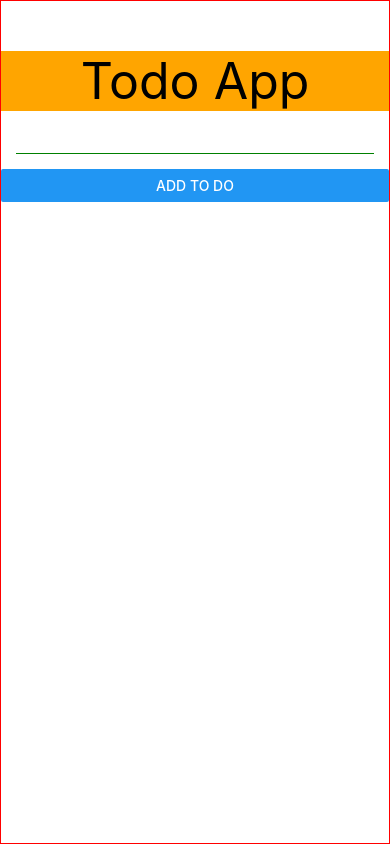
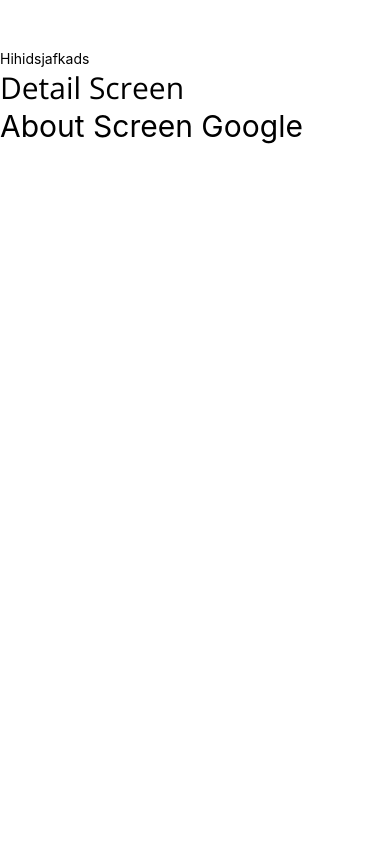
Before and after one commit to tedvkieu/Train-React-Native, a React Native app: screen / in a window 390 px wide. Built offline with nearby package versions, Linux system fonts and the light colour scheme.

Commit message:
#14. Sử dụng Fonts

```diff
--- a/App.tsx
+++ b/App.tsx
@@ -1,151 +1,29 @@
-import { useState } from 'react';
-import {
-    Alert,
-    Button,
-    FlatList,
-    Keyboard,
-    Pressable,
-    ScrollView,
-    StyleSheet,
-    Text,
-    TextInput,
-    TouchableOpacity,
-    TouchableWithoutFeedback,
-    View,
-} from 'react-native';
-import FlexBox from './components/flex.box';
-import AntDesign from '@expo/vector-icons/AntDesign';
+import { Text, View } from 'react-native';
+import HomeScreen from './components/review/home';
+import DetailScreen from './components/review/detail';
+import AboutScreen from './components/review/about';
+import { useEffect } from 'react';
+import { useFonts } from 'expo-font';
+import * as SplashScreen from 'expo-splash-screen';
 
-interface ITodo {
-    id: number;
-    name: string;
-}
+SplashScreen.preventAutoHideAsync(); // chờ cho giao diện load font chữ. Sau đó mới chạy vào ứng dụng
 
-export default function App() {
-    // jsx react native
+const App = () => {
+    const [loaded, error] = useFonts({
+        'OpenSans-Regular': require('./assets/fonts/OpenSans-Regular.ttf'),
+    });
+    useEffect(() => {
+        if (loaded || error) {
+            SplashScreen.hideAsync();
+        }
+    });
+    return (
+        <View style={{ marginTop: 50 }}>
+            <HomeScreen />
+            <DetailScreen />
+            <AboutScreen />
+        </View>
+    );
+};
 
-    const [todo, setTodo] = useState('');
-    const [listTodo, setListTodo] = useState<ITodo[]>([]);
-
-    function randomInteger(min: number, max: number) {
-        return Math.floor(Math.random() * (max - min + 1)) + min;
-    }
-    const handleAddTodo = () => {
-        if (!todo) {
-            Alert.alert('Error: Input Todo', 'Todo khong duoc de trong', [
-                {
-                    text: 'Cancel',
-                    onPress: () => console.log('Cancel press'),
-                    style: 'cancel',
-                },
-                { text: 'OK', onPress: () => console.log('ok press') },
-            ]);
-            return;
-        }
-        setListTodo([...listTodo, { id: randomInteger(2, 2000), name: todo }]);
-        setTodo('');
-    };
-
-    const deleteTodo = (id: number) => {
-        const newTodo = listTodo.filter((item) => item.id !== id);
-        setListTodo(newTodo);
-    };
-    return (
-        // view tuong ung voi the div
-
-        <TouchableWithoutFeedback onPress={() => Keyboard.dismiss()}>
-            <View style={styles.container}>
-                <Text style={styles.header}>Todo App</Text>
-
-                <View style={styles.form}>
-                    <TextInput
-                        value={todo}
-                        style={styles.input}
-                        onChangeText={(value) => setTodo(value)}
-                    />
-                    <Button title="ADD to do" onPress={() => handleAddTodo()} />
-                </View>
-                <View style={styles.todo}>
-                    <FlatList
-                        keyExtractor={(item) => item.id + ''}
-                        data={listTodo}
-                        renderItem={({ item }) => {
-                            return (
-                                <Pressable
-                                    onPress={() => deleteTodo(item.id)}
-                                    style={({ pressed }) => ({
-                                        opacity: pressed ? 0.5 : 1,
-                                    })}>
-                                    <View style={styles.groupTodo}>
-                                        <Text style={styles.todoItem}>
-                                            {item.name}
-                                        </Text>
-                                        <AntDesign
-                                            name="close"
-                                            size={24}
-                                            color="black"
-                                        />
-                                    </View>
-                                </Pressable>
-                            );
-                        }}
-                    />
-                </View>
-            </View>
-        </TouchableWithoutFeedback>
-    );
-}
-
-//ko co css, stylesheet giong css
-const styles = StyleSheet.create({
-    groupTodo: {
-        flexDirection: 'row',
-        alignItems: 'center',
-        borderWidth: 1,
-        borderStyle: 'dashed',
-        marginBottom: 15,
-        justifyContent: 'space-between',
-        padding: 15,
-        marginHorizontal: 10,
-    },
-    container: {
-        paddingTop: 50,
-        borderWidth: 1,
-        borderColor: 'red',
-        flex: 1,
-        backgroundColor: '#fff',
-        // alignItems: 'center',
-        // justifyContent: 'center',
-    },
-    header: {
-        backgroundColor: 'orange',
-        paddingHorizontal: 20,
-        textAlign: 'center',
-        fontSize: 50,
-    },
-    form: {
-        marginBottom: 20,
-    },
-    todo: {
-        flex: 9,
-    },
-    todoItem: {
-        fontSize: 20,
-
-        //marginBottom: 20,
-    },
-
-    input: {
-        borderBottomWidth: 1,
-        borderColor: 'green',
-        padding: 5,
-        marginHorizontal: 15,
-        margin: 15,
-    },
-
-    body: {
-        flex: 1,
-        paddingHorizontal: 10,
-        marginBottom: 20,
-    },
-});
+export default App;
--- a/app.json
+++ b/app.json
@@ -22,6 +22,9 @@
     },
     "web": {
       "favicon": "./assets/favicon.png"
-    }
+    },
+    "plugins": [
+      "expo-font"
+    ]
   }
 }
--- /dev/null
+++ b/components/review/about.tsx
@@ -0,0 +1,11 @@
+import { Text, View } from 'react-native';
+
+const AboutScreen = () => {
+    return (
+        <View>
+            <Text style={{ fontSize: 30 }}>About Screen Google</Text>
+        </View>
+    );
+};
+
+export default AboutScreen;
--- /dev/null
+++ b/components/review/detail.tsx
@@ -0,0 +1,18 @@
+import { StyleSheet, Text, View } from 'react-native';
+
+const styles = StyleSheet.create({
+    review: {
+        fontSize: 30,
+        fontFamily: 'OpenSans-Regular',
+    },
+});
+
+const DetailScreen = () => {
+    return (
+        <View>
+            <Text style={styles.review}>Detail Screen </Text>
+        </View>
+    );
+};
+
+export default DetailScreen;
--- /dev/null
+++ b/components/review/home.tsx
@@ -0,0 +1,11 @@
+import { Text, View } from 'react-native';
+
+const HomeScreen = () => {
+    return (
+        <View>
+            <Text>Hihidsjafkads </Text>
+        </View>
+    );
+};
+
+export default HomeScreen;
--- a/package.json
+++ b/package.json
@@ -15,6 +15,8 @@
   },
   "dependencies": {
     "expo": "^52.0.2",
+    "expo-font": "~13.0.1",
+    "expo-splash-screen": "0.27.5",
     "expo-status-bar": "1.12.1",
     "react": "18.2.0",
     "react-native": "0.74.3"
```
Also changed, not shown: assets/fonts/OpenSans-Regular.ttf (added), 1 other file (tests, documents, lock files or other folders). Lines whose indentation alone changed are shown as unchanged.
